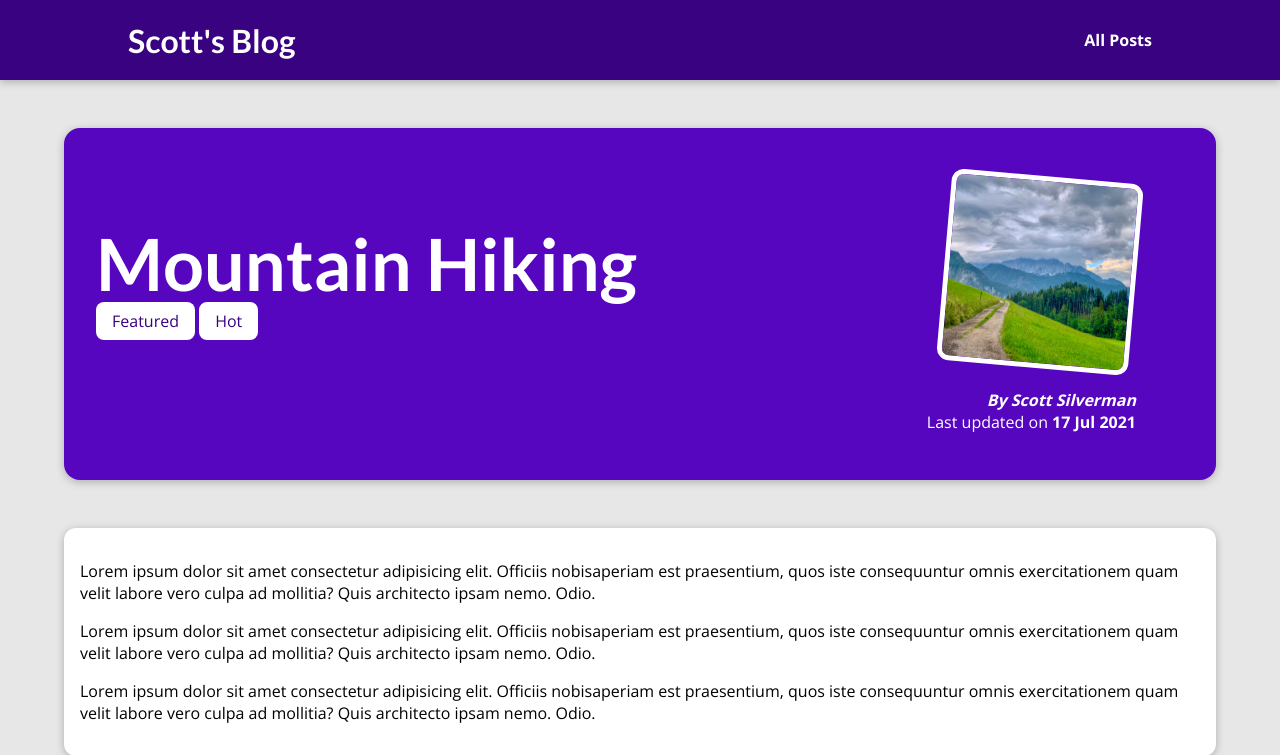
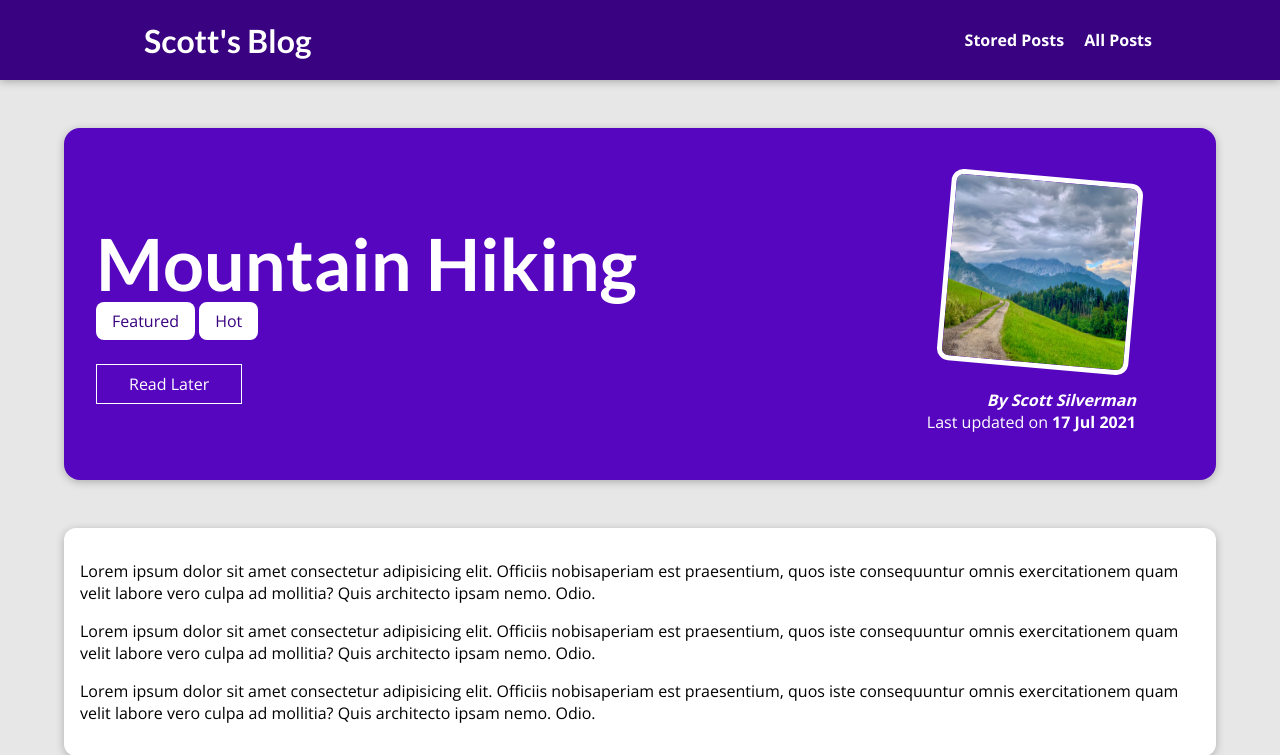
Before and after one commit to ScottMS724/blog_site, a Django app: a page that uses templates/base.html in a window 1280 px wide. Shown: the top 755 px of the page. Run offline with Django 3.2, Linux system fonts and the light colour scheme; data comes from the database, SQL or seed files in the repository; both versions use the stored data as it was after the commit.

Commit message:
add read later functionality and style

```diff
--- a/main_blog/templates/main_blog/post-details.html
+++ b/main_blog/templates/main_blog/post-details.html
@@ -25,6 +25,21 @@
         <span class="tag">{{ tag.caption }}</span>
       {% endfor %}
     </div>
+
+    <div id="read-later">
+      <form action="{% url "read-later" %}" method="POST">
+        {% csrf_token %}
+        <input type="hidden" value="{{ post.id }}" name="post_id">
+        <button>
+          {% if saved_for_later %}
+            Remove from "Read Later" list
+          {% else %}
+            Read Later
+          {% endif %}
+        </button>
+      </form>
+    </div>
+
     <article>
       <img src="{{ post.image.url }}" alt="{{ post.title }}" />
       <address>By <a href="mailto:{{ post.author.email_address }}">{{ post.author }}</a></address>
--- a/main_blog/urls.py
+++ b/main_blog/urls.py
@@ -4,5 +4,6 @@ from . import views
 urlpatterns = [
     path("", views.StartingPageView.as_view(), name="starting-page"),
     path("posts", views.AllPostsView.as_view(), name="posts-page"),
-    path("posts/<slug:slug>", views.SinglePostView.as_view(), name="post-detail-page")
+    path("posts/<slug:slug>", views.SinglePostView.as_view(), name="post-detail-page"),
+    path("read-later", views.ReadLaterView.as_view(), name="read-later")
 ]
--- a/main_blog/views.py
+++ b/main_blog/views.py
@@ -1,59 +1,108 @@
+
 from django.shortcuts import render, get_object_or_404
 from django.http import HttpResponseRedirect
 from django.urls import reverse
 from django.views.generic import ListView
 from django.views import View
+
 from .models import Post
 from .forms import CommentForm
 
-#homepage with 3 most recent posts
-class StartingPageView(ListView):
-  template_name = "main_blog/index.html"
-  model = Post
-  ordering = ["-date"]
-  context_object_name = "posts"
-
-  def get_queryset(self):
-    queryset = super().get_queryset()
-    data = queryset[:3]
-    return data
-
-#post index- all posts
-class AllPostsView(ListView):
-  template_name = "main_blog/all-posts.html"
-  model = Post
-  ordering = ["-date"]
-  context_object_name = "all_posts"
-
-#single post show page
-class SinglePostView(View):
-
-  def get(self, request, slug):
-    post = Post.objects.get(slug=slug)
-    context = {
-      "post": post,
-      "post_tags": post.tags.all(),
-      "comment_form": CommentForm(),
-      "comments": post.comments.all().order_by("-id")
-    }
-    return render(request, "main_blog/post-details.html", context)
+# Create your views here.
 
 
-  def post(self, request, slug):
-    comment_form = CommentForm(request.POST)
-    post = Post.objects.get(slug=slug)
+class StartingPageView(ListView):
+    template_name = "main_blog/index.html"
+    model = Post
+    ordering = ["-date"]
+    context_object_name = "posts"
 
-    if comment_form.is_valid():
-      comment = comment_form.save(commit=False)
-      comment.post = post
-      comment.save()
+    def get_queryset(self):
+        queryset = super().get_queryset()
+        data = queryset[:3]
+        return data
 
-      return HttpResponseRedirect(reverse("post-detail-page", args=[slug]))
 
-    context = {
-      "post": post,
-      "post_tags": post.tags.all(),
-      "comment_form": comment_form,
-      "comments": post.comments.all().order_by("-id")
-    }
-    return render(request, "main_blog/post-details.html", context)
+class AllPostsView(ListView):
+    template_name = "main_blog/all-posts.html"
+    model = Post
+    ordering = ["-date"]
+    context_object_name = "all_posts"
+
+
+class SinglePostView(View):
+    def is_stored_post(self, request, post_id):
+        stored_posts = request.session.get("stored_posts")
+        if stored_posts is not None:
+          is_saved_for_later = post_id in stored_posts
+        else:
+          is_saved_for_later = False
+
+        return is_saved_for_later
+
+    def get(self, request, slug):
+        post = Post.objects.get(slug=slug)
+
+        context = {
+            "post": post,
+            "post_tags": post.tags.all(),
+            "comment_form": CommentForm(),
+            "comments": post.comments.all().order_by("-id"),
+            "saved_for_later": self.is_stored_post(request, post.id)
+        }
+        return render(request, "main_blog/post-details.html", context)
+
+    def post(self, request, slug):
+        comment_form = CommentForm(request.POST)
+        post = Post.objects.get(slug=slug)
+
+        if comment_form.is_valid():
+            comment = comment_form.save(commit=False)
+            comment.post = post
+            comment.save()
+
+            return HttpResponseRedirect(reverse("post-details-page", args=[slug]))
+
+        context = {
+            "post": post,
+            "post_tags": post.tags.all(),
+            "comment_form": comment_form,
+            "comments": post.comments.all().order_by("-id"),
+            "saved_for_later": self.is_stored_post(request, post.id)
+        }
+        return render(request, "main_blog/post-details.html", context)
+
+
+class ReadLaterView(View):
+    def get(self, request):
+        stored_posts = request.session.get("stored_posts")
+
+        context = {}
+
+        if stored_posts is None or len(stored_posts) == 0:
+            context["posts"] = []
+            context["has_posts"] = False
+        else:
+          posts = Post.objects.filter(id__in=stored_posts)
+          context["posts"] = posts
+          context["has_posts"] = True
+
+        return render(request, "main_blog/stored-posts.html", context)
+
+
+    def post(self, request):
+        stored_posts = request.session.get("stored_posts")
+
+        if stored_posts is None:
+          stored_posts = []
+
+        post_id = int(request.POST["post_id"])
+
+        if post_id not in stored_posts:
+          stored_posts.append(post_id)
+        else:
+          stored_posts.remove(post_id)
+
+        request.session["stored_posts"] = stored_posts
+
+        return HttpResponseRedirect("/")
--- a/static/app.css
+++ b/static/app.css
@@ -35,6 +35,7 @@ h3 {
   text-decoration: none;
   color: white;
   font-weight: bold;
+  margin-left: 1rem;
 }
 
 #main-navigation a:hover,
--- a/templates/base.html
+++ b/templates/base.html
@@ -24,6 +24,7 @@
   <header id="main-navigation">
     <h1><a href="{% url "starting-page" %}">Scott's Blog</a></h1>
       <nav>
+        <a href="{% url "read-later" %}">Stored Posts</a>
         <a href="{% url "posts-page" %}">All Posts</a>
       </nav>
   </header>
```
Also changed, not shown: main_blog/static/main_blog/stored-posts.css (added, +39 -0 lines), main_blog/templates/main_blog/stored-posts.html (added, +24 -0 lines), db.sqlite3.
